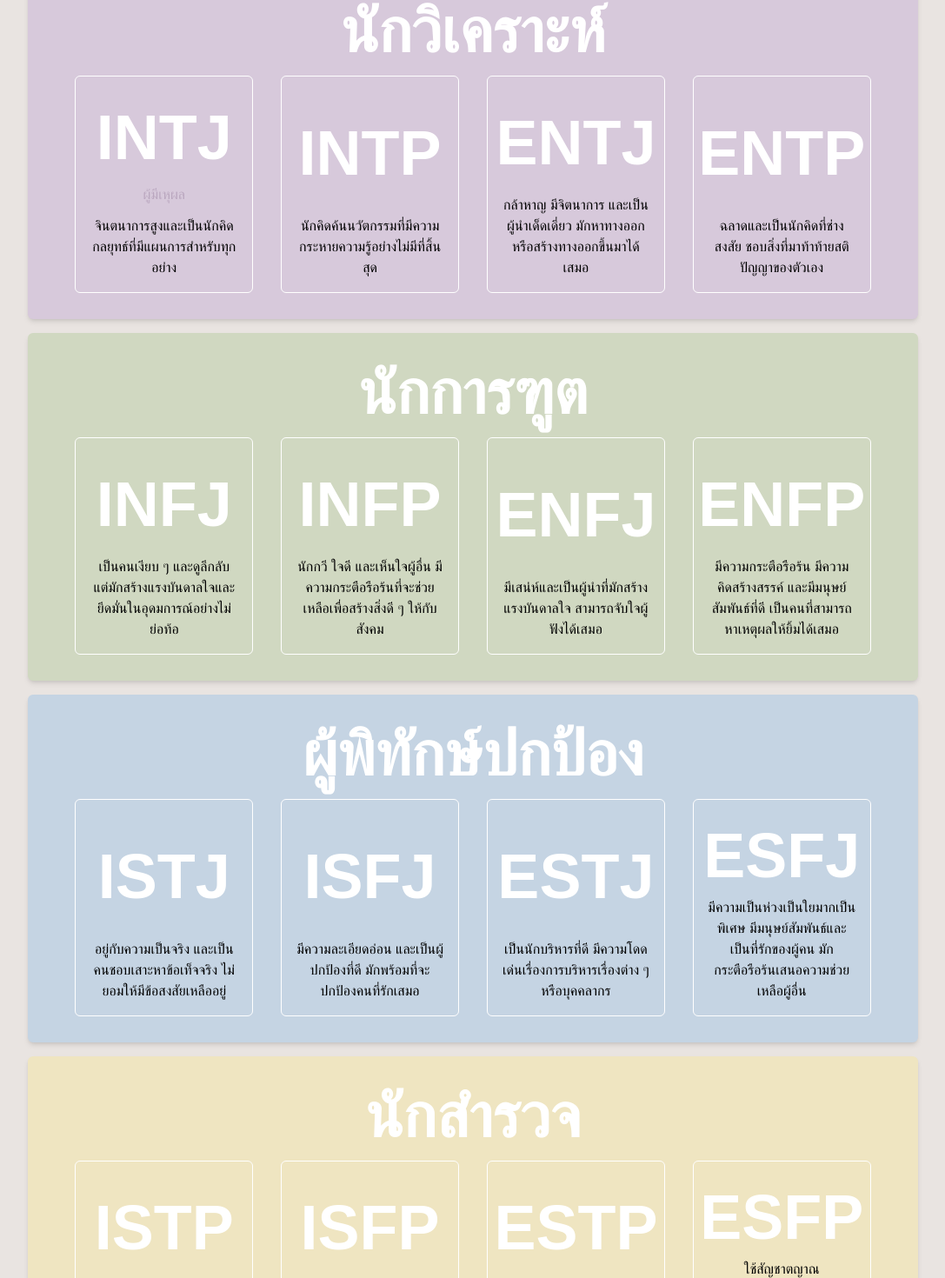
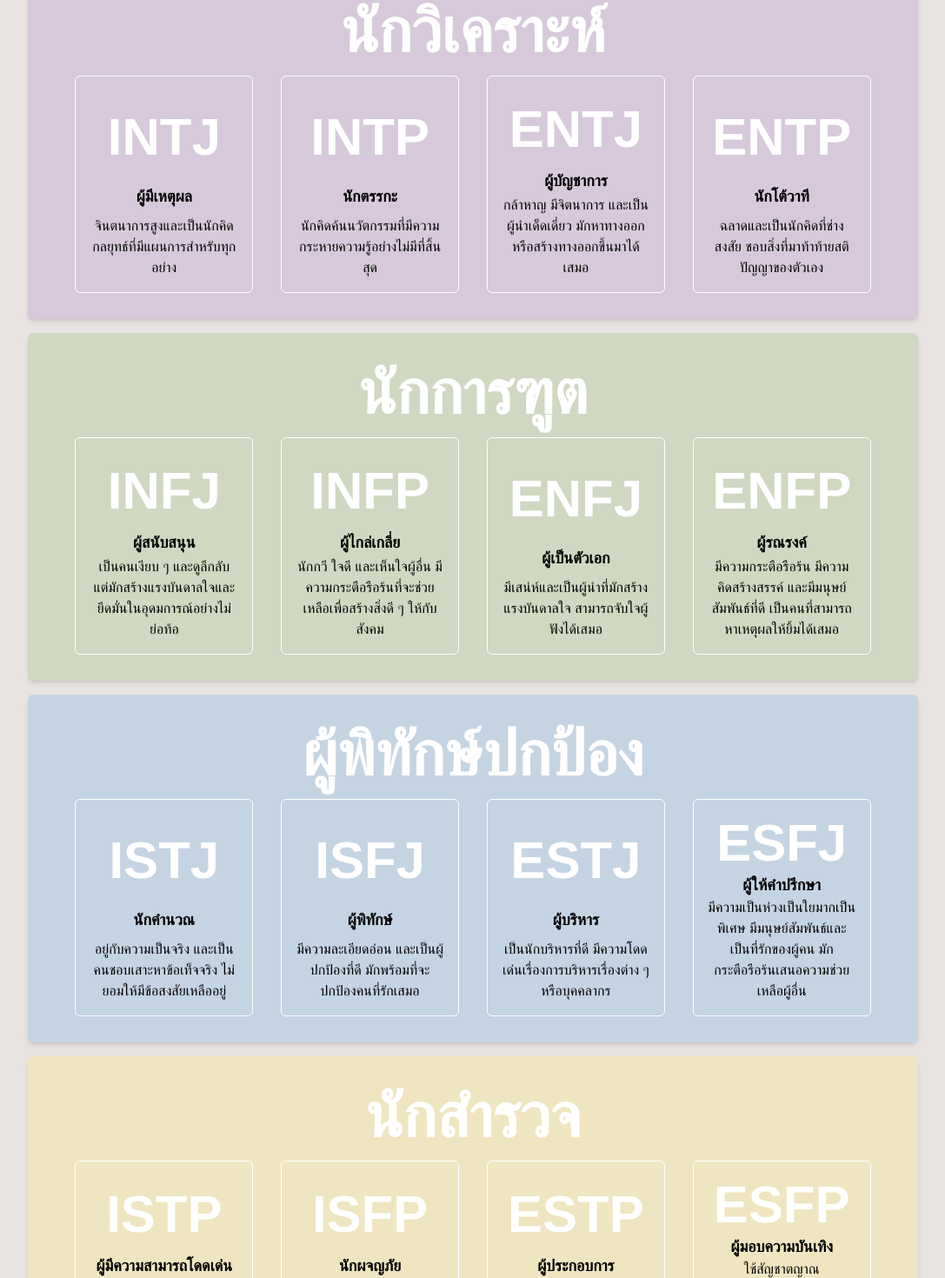
Before and after one commit to louiskub/MBTI_Prediction-Linear-Algebra-, a React (Vite) app in the folder web_app/frontend/: page /mbti-types in a window 1280 px wide. Shown: the part 661-2131 px from the top of the page at 87% size, without its empty margins (96-1183 px from the left). Built offline with nearby package versions, Linux system fonts and the light colour scheme; the HTML template or start-up script is replaced by a standard one; a web font is replaced by a local one.

Commit message:
add thai for each mbti

```diff
--- a/web_app/frontend/src/pages/MBTItest.tsx
+++ b/web_app/frontend/src/pages/MBTItest.tsx
@@ -128,7 +128,7 @@ function MBTItest() {
     };
 
     return (
-        <div className='font-IBM bg-et-light-gray'>
+        <div className='font-IBM bg-[#f7ebeb]'>
             <Navbar/>
             <div className="flex flex-col justify-center items-center pt-16">
                 <h1 className='max-[400px]:text-4xl text-5xl sm:text-6xl font-bold p-16 text-et-brown text-center'>
--- a/web_app/frontend/src/pages/MBTItypes.tsx
+++ b/web_app/frontend/src/pages/MBTItypes.tsx
@@ -20,28 +20,31 @@ function MBTItypes() {
                     <div className="flex justify-center max-w-full sm:flex-row flex-col h-3/4">
                         <div className='flex flex-col p-4 m-4 rounded-md border-solid border border-white sm:w-1/5 sm:min-h-[250px]'>
                             <div className='flex basis-3/4 justify-center items-center'>
-                                <div className='text-6xl sm:text-5xl md:text-6xl lg:text-7xl text-white font-bold'>INTJ</div>
+                                <div className='text-6xl sm:text-5xl md:text-6xl text-white font-bold'>INTJ</div>
                             </div>
-                            <div className='basis-1/4 text-base sm:text-sm lg:text-base text-et-dark-purple'>ผู้มีเหุผล</div>
-                            <div className='basis-1/4 text-base sm:text-sm lg:text-base'>จินตนาการสูงและเป็นนักคิดกลยุทธ์ที่มีแผนการสำหรับทุกอย่าง</div>
+                            <div className='basis-1/4 text-lg sm:text-sm md-base lg:text-lg font-semibold text-black'>ผู้มีเหตุผล</div>
+                            <div className='basis-1/4 text-base sm:text-xs md:text-sm lg:text-base text-black'>จินตนาการสูงและเป็นนักคิดกลยุทธ์ที่มีแผนการสำหรับทุกอย่าง</div>
                         </div>
                         <div className='flex flex-col p-4 m-4 rounded-md border-solid border border-white sm:w-1/5 sm:min-h-[250px]'>
                             <div className='flex basis-3/4 justify-center items-center'>
-                                <div className='text-6xl sm:text-5xl md:text-6xl lg:text-7xl text-white font-bold'>INTP</div>
+                                <div className='text-6xl sm:text-5xl md:text-6xl text-white font-bold'>INTP</div>
                             </div>
-                            <div className='basis-1/4 text-base sm:text-sm lg:text-base'>นักคิดค้นนวัตกรรมที่มีความกระหายความรู้อย่างไม่มีที่สิ้นสุด</div>
+                            <div className='basis-1/4 text-lg sm:text-sm md-base lg:text-lg font-semibold text-black'>นักตรรกะ</div>
+                            <div className='basis-1/4 text-base sm:text-xs md:text-sm lg:text-base text-black'>นักคิดค้นนวัตกรรมที่มีความกระหายความรู้อย่างไม่มีที่สิ้นสุด</div>
                         </div>
                         <div className='flex flex-col p-4 m-4 rounded-md border-solid border border-white sm:w-1/5 sm:min-h-[250px]'>
                             <div className='flex basis-3/4 justify-center items-center'>
-                                <div className='text-6xl sm:text-5xl md:text-6xl lg:text-7xl text-white font-bold'>ENTJ</div>
+                                <div className='text-6xl sm:text-5xl md:text-6xl text-white font-bold'>ENTJ</div>
                             </div>
-                            <div className='basis-1/4 text-base sm:text-sm lg:text-base'>กล้าหาญ มีจิตนาการ และเป็นผู้นำเด็ดเดี่ยว มักหาทางออกหรือสร้างทางออกขึ้นมาได้เสมอ</div>
+                            <div className='basis-1/4 text-lg sm:text-sm md-base lg:text-lg font-semibold text-black'>ผู้บัญชาการ</div>
+                            <div className='basis-1/4 text-base sm:text-xs md:text-sm lg:text-base text-black'>กล้าหาญ มีจิตนาการ และเป็นผู้นำเด็ดเดี่ยว มักหาทางออกหรือสร้างทางออกขึ้นมาได้เสมอ</div>
                         </div>
                         <div className='flex flex-col p-4 m-4 rounded-md border-solid border border-white sm:w-1/5 sm:min-h-[250px]'>
                             <div className='flex basis-3/4 justify-center items-center'>
-                                <div className='text-6xl sm:text-5xl md:text-6xl lg:text-7xl text-white font-bold'>ENTP</div>
+                                <div className='text-6xl sm:text-5xl md:text-6xl text-white font-bold'>ENTP</div>
                             </div>
-                            <div className='basis-1/4 text-base sm:text-sm lg:text-base'>ฉลาดและเป็นนักคิดที่ช่างสงสัย ชอบสิ่งที่มาท้าท้ายสติปัญญาของตัวเอง</div>
+                            <div className='basis-1/4 text-lg sm:text-sm md-base lg:text-lg font-semibold text-black'>นักโต้วาที</div>
+                            <div className='basis-1/4 text-base sm:text-xs md:text-sm lg:text-base text-black'>ฉลาดและเป็นนักคิดที่ช่างสงสัย ชอบสิ่งที่มาท้าท้ายสติปัญญาของตัวเอง</div>
                         </div>
                     </div>
                 </div>
@@ -51,27 +54,31 @@ function MBTItypes() {
                     <div className="flex justify-center max-w-full sm:flex-row flex-col h-3/4">
                         <div className='flex flex-col p-4 m-4 rounded-md border-solid border border-white sm:w-1/5 sm:min-h-[250px]'>
                             <div className='flex basis-3/4 justify-center items-center'>
-                                <div className='text-6xl sm:text-5xl md:text-6xl lg:text-7xl text-white font-bold'>INFJ</div>
+                                <div className='text-6xl sm:text-5xl md:text-6xl text-white font-bold'>INFJ</div>
                             </div>
-                            <div className='basis-1/4 text-base sm:text-sm lg:text-base'>เป็นคนเงียบ ๆ และดูลึกลับ แต่มักสร้างแรงบันดาลใจและยึดมั่นในอุดมการณ์อย่างไม่ย่อท้อ</div>
+                            <div className='basis-1/4 text-lg sm:text-sm md-base lg:text-lg font-semibold'>ผู้สนับสนุน</div>
+                            <div className='basis-1/4 text-base sm:text-xs md:text-sm lg:text-base'>เป็นคนเงียบ ๆ และดูลึกลับ แต่มักสร้างแรงบันดาลใจและยึดมั่นในอุดมการณ์อย่างไม่ย่อท้อ</div>
                         </div>
                         <div className='flex flex-col p-4 m-4 rounded-md border-solid border border-white sm:w-1/5 sm:min-h-[250px]'>
                             <div className='flex basis-3/4 justify-center items-center'>
-                                <div className='text-6xl sm:text-5xl md:text-6xl lg:text-7xl text-white font-bold'>INFP</div>
+                                <div className='text-6xl sm:text-5xl md:text-6xl text-white font-bold'>INFP</div>
                             </div>
-                            <div className='basis-1/4 text-base sm:text-sm lg:text-base'>นักกวี ใจดี และเห็นใจผู้อื่น มีความกระตือรือร้นที่จะช่วยเหลือเพื่อสร้างสิ่งดี ๆ ให้กับสังคม</div>
+                            <div className='basis-1/4 text-lg sm:text-sm md-base lg:text-lg font-semibold'>ผู้ไกล่เกลี่ย</div>
+                            <div className='basis-1/4 text-base sm:text-xs md:text-sm lg:text-base'>นักกวี ใจดี และเห็นใจผู้อื่น มีความกระตือรือร้นที่จะช่วยเหลือเพื่อสร้างสิ่งดี ๆ ให้กับสังคม</div>
                         </div>
                         <div className='flex flex-col p-4 m-4 rounded-md border-solid border border-white sm:w-1/5 sm:min-h-[250px]'>
                             <div className='flex basis-3/4 justify-center items-center'>
-                                <div className='text-6xl sm:text-5xl md:text-6xl lg:text-7xl text-white font-bold'>ENFJ</div>
+                                <div className='text-6xl sm:text-5xl md:text-6xl text-white font-bold'>ENFJ</div>
                             </div>
-                            <div className='basis-1/4 text-base sm:text-sm lg:text-base'>มีเสน่ห์และเป็นผู้นำที่มักสร้างแรงบันดาลใจ สามารถจับใจผู้ฟังได้เสมอ</div>
+                            <div className='basis-1/4 text-lg sm:text-sm md-base lg:text-lg font-semibold'>ผู้เป็นตัวเอก</div>
+                            <div className='basis-1/4 text-base sm:text-xs md:text-sm lg:text-base'>มีเสน่ห์และเป็นผู้นำที่มักสร้างแรงบันดาลใจ สามารถจับใจผู้ฟังได้เสมอ</div>
                         </div>
                         <div className='flex flex-col p-4 m-4 rounded-md border-solid border border-white sm:w-1/5 sm:min-h-[250px]'>
                             <div className='flex basis-3/4 justify-center items-center'>
-                                <div className='text-6xl sm:text-5xl md:text-6xl lg:text-7xl text-white font-bold'>ENFP</div>
+                                <div className='text-6xl sm:text-5xl md:text-6xl text-white font-bold'>ENFP</div>
                             </div>
-                            <div className='basis-1/4 text-base sm:text-sm lg:text-base'>มีความกระตือรือร้น มีความคิดสร้างสรรค์ และมีมนุษย์สัมพันธ์ที่ดี เป็นคนที่สามารถหาเหตุผลให้ยิ้มได้เสมอ</div>
+                            <div className='basis-1/4 text-lg sm:text-sm md-base lg:text-lg font-semibold'>ผู้รณรงค์</div>
+                            <div className='basis-1/4 text-base sm:text-xs md:text-sm lg:text-base'>มีความกระตือรือร้น มีความคิดสร้างสรรค์ และมีมนุษย์สัมพันธ์ที่ดี เป็นคนที่สามารถหาเหตุผลให้ยิ้มได้เสมอ</div>
                         </div>
                     </div>
                 </div>
@@ -81,27 +88,31 @@ function MBTItypes() {
                     <div className="flex justify-center max-w-full sm:flex-row flex-col h-3/4">
                         <div className='flex flex-col p-4 m-4 rounded-md border-solid border border-white sm:w-1/5 sm:min-h-[250px]'>
                             <div className='flex basis-3/4 justify-center items-center'>
-                                <div className='text-6xl sm:text-5xl md:text-6xl lg:text-7xl text-white font-bold'>ISTJ</div>
+                                <div className='text-6xl sm:text-5xl md:text-6xl text-white font-bold'>ISTJ</div>
                             </div>
-                            <div className='basis-1/4 text-base sm:text-sm lg:text-base'>อยู่กับความเป็นจริง และเป็นคนชอบเสาะหาข้อเท็จจริง ไม่ยอมให้มีข้อสงสัยเหลืออยู่</div>
+                            <div className='basis-1/4 text-lg sm:text-sm md-base lg:text-lg font-semibold'>นักคำนวณ</div>
+                            <div className='basis-1/4 text-base sm:text-xs md:text-sm lg:text-base'>อยู่กับความเป็นจริง และเป็นคนชอบเสาะหาข้อเท็จจริง ไม่ยอมให้มีข้อสงสัยเหลืออยู่</div>
                         </div>
                         <div className='flex flex-col p-4 m-4 rounded-md border-solid border border-white sm:w-1/5 sm:min-h-[250px]'>
                             <div className='flex basis-3/4 justify-center items-center'>
-                                <div className='text-6xl sm:text-5xl md:text-6xl lg:text-7xl text-white font-bold'>ISFJ</div>
+                                <div className='text-6xl sm:text-5xl md:text-6xl text-white font-bold'>ISFJ</div>
                             </div>
-                            <div className='basis-1/4 text-base sm:text-sm lg:text-base'>มีความละเอียดอ่อน และเป็นผู้ปกป้องที่ดี มักพร้อมที่จะปกป้องคนที่รักเสมอ</div>
+                            <div className='basis-1/4 text-lg sm:text-sm md-base lg:text-lg font-semibold'>ผู้พิทักษ์</div>
+                            <div className='basis-1/4 text-base sm:text-xs md:text-sm lg:text-base'>มีความละเอียดอ่อน และเป็นผู้ปกป้องที่ดี มักพร้อมที่จะปกป้องคนที่รักเสมอ</div>
                         </div>
                         <div className='flex flex-col p-4 m-4 rounded-md border-solid border border-white sm:w-1/5 sm:min-h-[250px]'>
                             <div className='flex basis-3/4 justify-center items-center'>
-                                <div className='text-6xl sm:text-5xl md:text-6xl lg:text-7xl text-white font-bold'>ESTJ</div>
+                                <div className='text-6xl sm:text-5xl md:text-6xl text-white font-bold'>ESTJ</div>
                             </div>
-                            <div className='basis-1/4 text-base sm:text-sm lg:text-base'>เป็นนักบริหารที่ดี มีความโดดเด่นเรื่องการบริหารเรื่องต่าง ๆ หรือบุคคลากร</div>
+                            <div className='basis-1/4 text-lg sm:text-sm md-base lg:text-lg font-semibold'>ผู้บริหาร</div>
+                            <div className='basis-1/4 text-base sm:text-xs md:text-sm lg:text-base'>เป็นนักบริหารที่ดี มีความโดดเด่นเรื่องการบริหารเรื่องต่าง ๆ หรือบุคคลากร</div>
                         </div>
                         <div className='flex flex-col p-4 m-4 rounded-md border-solid border border-white sm:w-1/5 sm:min-h-[250px]'>
                             <div className='flex basis-3/4 justify-center items-center'>
-                                <div className='text-6xl sm:text-5xl md:text-6xl lg:text-7xl text-white font-bold'>ESFJ</div>
+                                <div className='text-6xl sm:text-5xl md:text-6xl text-white font-bold'>ESFJ</div>
                             </div>
-                            <div className='basis-1/4 text-base sm:text-sm lg:text-base'>มีความเป็นห่วงเป็นใยมากเป็นพิเศษ มีมนุษย์สัมพันธ์และเป็นที่รักของผู้คน มักกระตือรือร้นเสนอความช่วยเหลือผู้อื่น</div>
+                            <div className='basis-1/4 text-lg sm:text-sm md-base lg:text-lg font-semibold'>ผู้ให้คำปรึกษา</div>
+                            <div className='basis-1/4 text-base sm:text-xs md:text-sm lg:text-base'>มีความเป็นห่วงเป็นใยมากเป็นพิเศษ มีมนุษย์สัมพันธ์และเป็นที่รักของผู้คน มักกระตือรือร้นเสนอความช่วยเหลือผู้อื่น</div>
                         </div>
                     </div>
                 </div>
@@ -111,27 +122,31 @@ function MBTItypes() {
                     <div className="flex justify-center max-w-full sm:flex-row flex-col h-3/4">
                         <div className='flex flex-col p-4 m-4 rounded-md border-solid border border-white sm:w-1/5 sm:min-h-[250px]'>
                             <div className='flex basis-3/4 justify-center items-center'>
-                                <div className='text-6xl sm:text-5xl md:text-6xl lg:text-7xl text-white font-bold'>ISTP</div>
+                                <div className='text-6xl sm:text-5xl md:text-6xl text-white font-bold'>ISTP</div>
                             </div>
-                            <div className='basis-1/4 text-base sm:text-sm lg:text-base'>กล้าหาญและเป็นนักทดลองที่อยู่บนพื้นฐานความเป็นจริง เก่งกาจในการใช้เครื่องมือทุกชนิด</div>
+                            <div className='basis-1/4 text-lg sm:text-sm md-base lg:text-lg font-semibold'>ผู้มีความสามารถโดดเด่น</div>
+                            <div className='basis-1/4 text-base sm:text-xs md:text-sm lg:text-base'>กล้าหาญและเป็นนักทดลองที่อยู่บนพื้นฐานความเป็นจริง เก่งกาจในการใช้เครื่องมือทุกชนิด</div>
                         </div>
                         <div className='flex flex-col p-4 m-4 rounded-md border-solid border border-white sm:w-1/5 sm:min-h-[250px]'>
                             <div className='flex basis-3/4 justify-center items-center'>
-                                <div className='text-6xl sm:text-5xl md:text-6xl lg:text-7xl text-white font-bold'>ISFP</div>
+                                <div className='text-6xl sm:text-5xl md:text-6xl text-white font-bold'>ISFP</div>
                             </div>
-                            <div className='basis-1/4 text-base sm:text-sm lg:text-base'>มีความยืดหยุ่นสูง และเป็นศิลปินทรงเสน่ห์ มักพร้อมสำรวจและทดลองสิ่งใหม่ ๆ อยู่เสมอ</div>
+                            <div className='basis-1/4 text-lg sm:text-sm md-base lg:text-lg font-semibold'>นักผจญภัย</div>
+                            <div className='basis-1/4 text-base sm:text-xs md:text-sm lg:text-base'>มีความยืดหยุ่นสูง และเป็นศิลปินทรงเสน่ห์ มักพร้อมสำรวจและทดลองสิ่งใหม่ ๆ อยู่เสมอ</div>
                         </div>
                         <div className='flex flex-col p-4 m-4 rounded-md border-solid border border-white sm:w-1/5 sm:min-h-[250px]'>
                             <div className='flex basis-3/4 justify-center items-center'>
-                                <div className='text-6xl sm:text-5xl md:text-6xl lg:text-7xl text-white font-bold'>ESTP</div>
+                                <div className='text-6xl sm:text-5xl md:text-6xl text-white font-bold'>ESTP</div>
                             </div>
-                            <div className='basis-1/4 text-base sm:text-sm lg:text-base'>ฉลาด กระฉับกระเฉง และเข้าใจผู้อื่นได้เป็นอย่างดี มีความสุขกับการใช้ชีวิตแบบสุดโต่ง</div>
+                            <div className='basis-1/4 text-lg sm:text-sm md-base lg:text-lg font-semibold'>ผู้ประกอบการ</div>
+                            <div className='basis-1/4 text-base sm:text-xs md:text-sm lg:text-base'>ฉลาด กระฉับกระเฉง และเข้าใจผู้อื่นได้เป็นอย่างดี มีความสุขกับการใช้ชีวิตแบบสุดโต่ง</div>
                         </div>
                         <div className='flex flex-col p-4 m-4 rounded-md border-solid border border-white sm:w-1/5 sm:min-h-[250px]'>
                             <div className='flex basis-3/4 justify-center items-center'>
-                                <div className='text-6xl sm:text-5xl md:text-6xl lg:text-7xl text-white font-bold'>ESFP</div>
+                                <div className='text-6xl sm:text-5xl md:text-6xl text-white font-bold'>ESFP</div>
                             </div>
-                            <div className='basis-1/4 text-base sm:text-sm lg:text-base'>ใช้สัญชาตญาณ กระฉับกระเฉง และกระตือรือร้น และผู้คนรอบข้างจะไม่มีวันเบื่อเมื่ออยู่กับพวกเขา</div>
+                            <div className='basis-1/4 text-lg sm:text-sm md-base lg:text-lg font-semibold'>ผู้มอบความบันเทิง</div>
+                            <div className='basis-1/4 text-base sm:text-xs md:text-sm lg:text-base'>ใช้สัญชาตญาณ กระฉับกระเฉง และกระตือรือร้น และผู้คนรอบข้างจะไม่มีวันเบื่อเมื่ออยู่กับพวกเขา</div>
                         </div>
                     </div>
                 </div>
```
Also changed, not shown: web_app/frontend/src/components/temp.txt.
